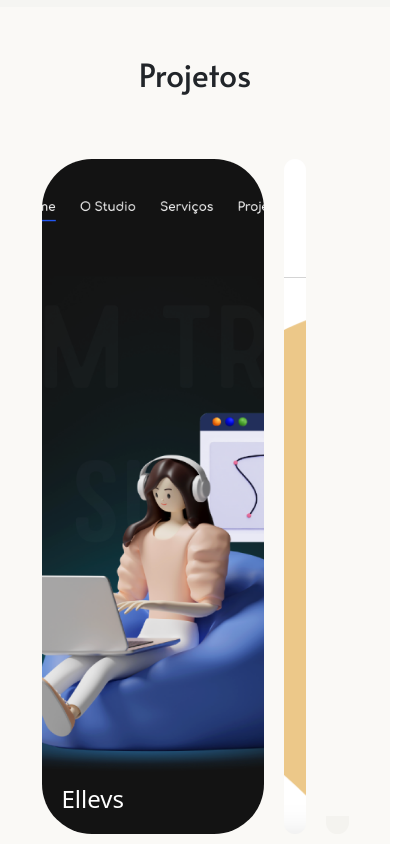
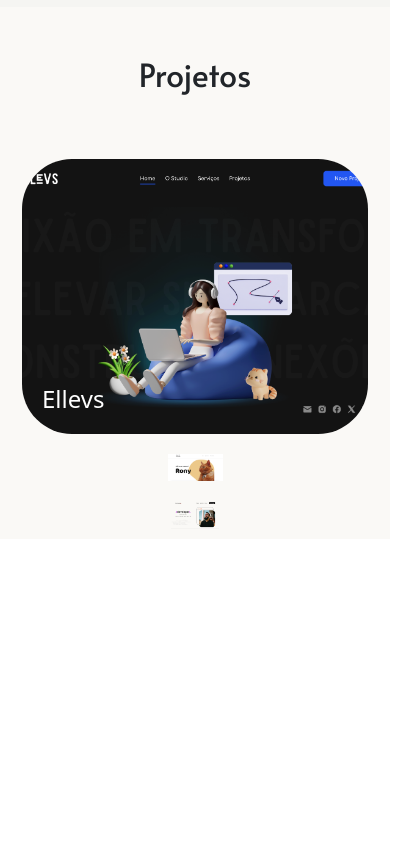
Before and after one commit to viniciusegoncalves/portfolio, a plain HTML site: page index.html in a window 390 px wide. Shown: the part 3238-4082 px from the top of the page, 414 px wide, since content can reach past the window. After the commit the page ends 3777 px from the top, so only its background shows below. Drawn offline with nearby package versions, Linux system fonts and the light colour scheme.

Commit message:
adjustments

```diff
--- a/style.css
+++ b/style.css
@@ -157,7 +157,9 @@
   }
 
   .container-projects {
-    width: 90vw;
+    width: 100vw;
+    height: 100vw;
+    flex-direction: column;
   }
 
   .panel:nth-of-type(4),
```
